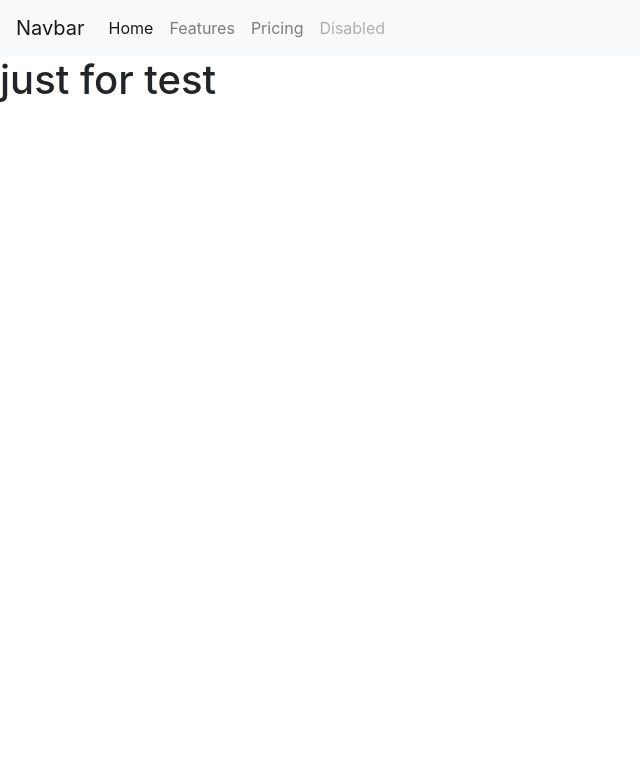
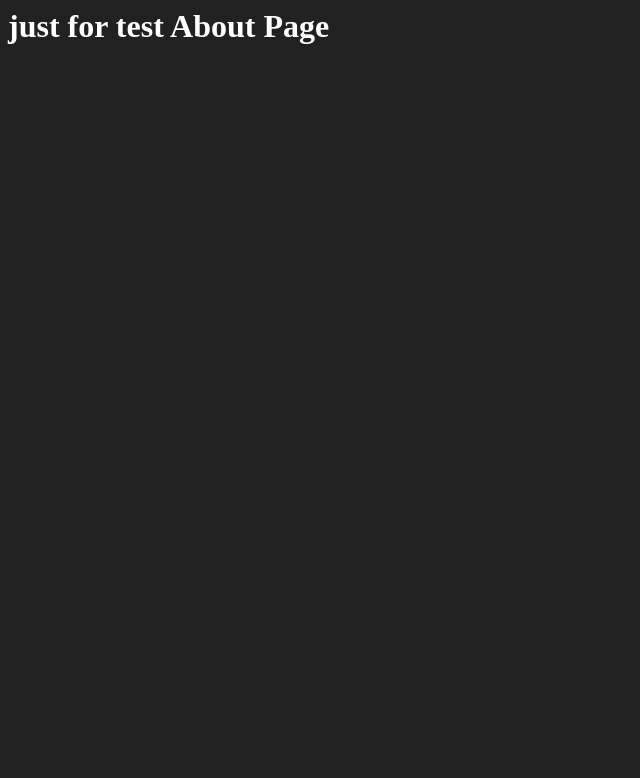
Before and after one commit to NorIslam04/Pyhton-Django, a Django app: page /about/ in a window 1280 px wide. Shown: the top 778 px of the page, without its empty margins (0-640 px from the left). Run offline with Django 5.2, Linux system fonts and the light colour scheme; some libraries are stand-ins or nearby versions.

Commit message:
tree folders..

```diff
--- /dev/null
+++ b/templates/base.html
@@ -0,0 +1,9 @@
+<style>
+    body {
+        color: rgb(255, 255, 255);
+        background-color: rgb(33, 33, 33);
+    }
+</style>
+
+{%block content%} <!--le meme non de les page html qui contein des 'content'  -->
+{% endblock content%}
--- a/templates/navbar.html
+++ /dev/null
@@ -1,40 +0,0 @@
-<!DOCTYPE html>
-<html lang="en">
-<head>
-    <meta charset="UTF-8">
-    <meta name="viewport" content="width=device-width, initial-scale=1.0">
-    <title>Navbar Example</title>
-    <link rel="stylesheet" href="https://maxcdn.bootstrapcdn.com/bootstrap/4.0.0/css/bootstrap.min.css">
-</head>
-<body>
-    <nav class="navbar navbar-expand-lg navbar-light bg-light">
-        <a class="navbar-brand" href="#">Navbar</a>
-        <button class="navbar-toggler" type="button" data-toggle="collapse" data-target="#navbarNav" aria-controls="navbarNav" aria-expanded="false" aria-label="Toggle navigation">
-            <span class="navbar-toggler-icon"></span>
-        </button>
-        <div class="collapse navbar-collapse" id="navbarNav">
-            <ul class="navbar-nav">
-                <li class="nav-item active">
-                    <a class="nav-link" href="#">Home <span class="sr-only">(current)</span></a>
-                </li>
-                <li class="nav-item">
-                    <a class="nav-link" href="#">Features</a>
-                </li>
-                <li class="nav-item">
-                    <a class="nav-link" href="#">Pricing</a>
-                </li>
-                <li class="nav-item">
-                    <a class="nav-link disabled" href="#" tabindex="-1" aria-disabled="true">Disabled</a>
-                </li>
-            </ul>
-        </div>
-    </nav>
-
-    <script src="https://code.jquery.com/jquery-3.2.1.slim.min.js"></script>
-    <script src="https://cdnjs.cloudflare.com/ajax/libs/popper.js/1.12.9/umd/popper.min.js"></script>
-    <script src="https://maxcdn.bootstrapcdn.com/bootstrap/4.0.0/js/bootstrap.min.js"></script>
-</body>
-</html>
-
-{%block content%} <!--le meme non de les page html qui contein des 'content'  -->
-{% endblock content%}
--- a/templates/pages/about.html
+++ b/templates/pages/about.html
@@ -1,7 +1,9 @@
-{% extends "navbar.html" %}
+{% extends "base.html" %}
 
 {% block content %}
 
-<h1> just for test</h1>
+<h1> just for test
+    About Page
+</h1>
 
 {% endblock content %}
--- a/templates/pages/index.html
+++ b/templates/pages/index.html
@@ -1,4 +1,4 @@
-{% extends 'navbar.html' %}
+{% extends 'base.html' %}
 
 {% block content %}
 {{name | cut:' '}}
```
